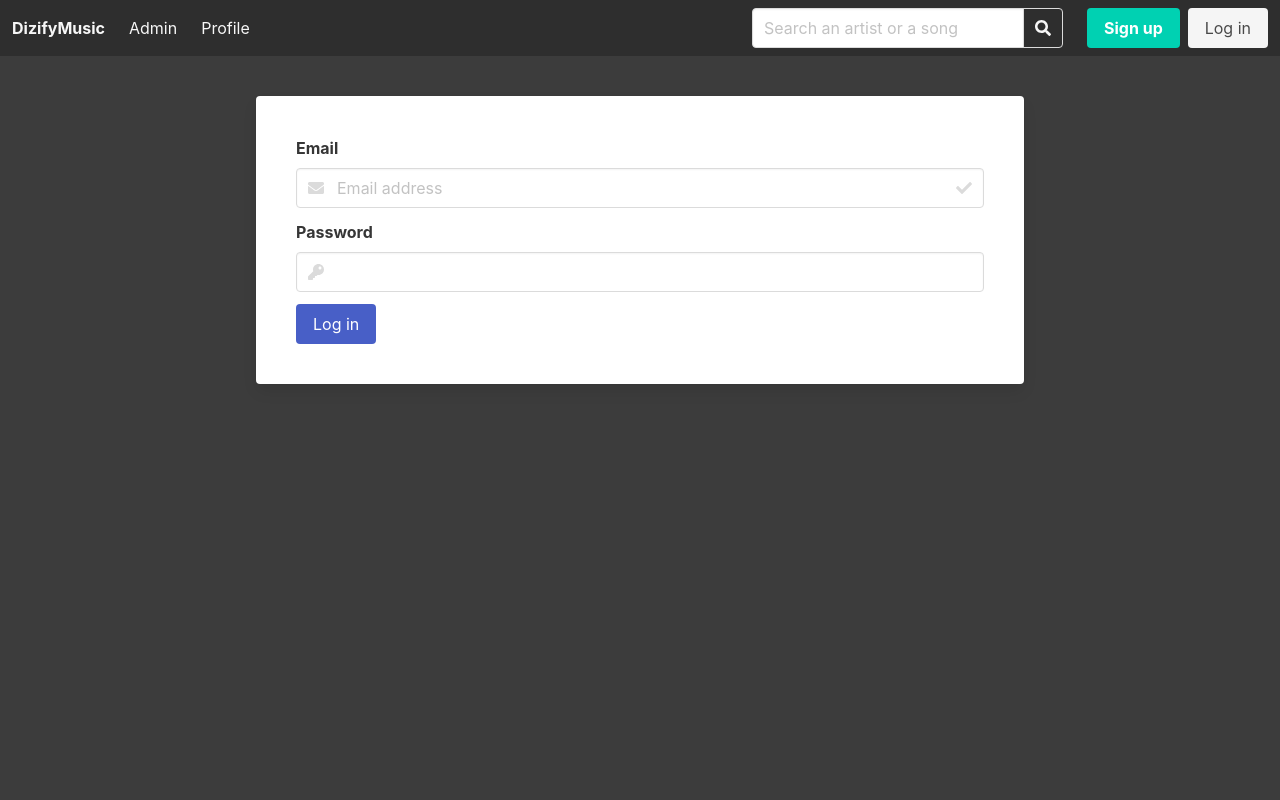
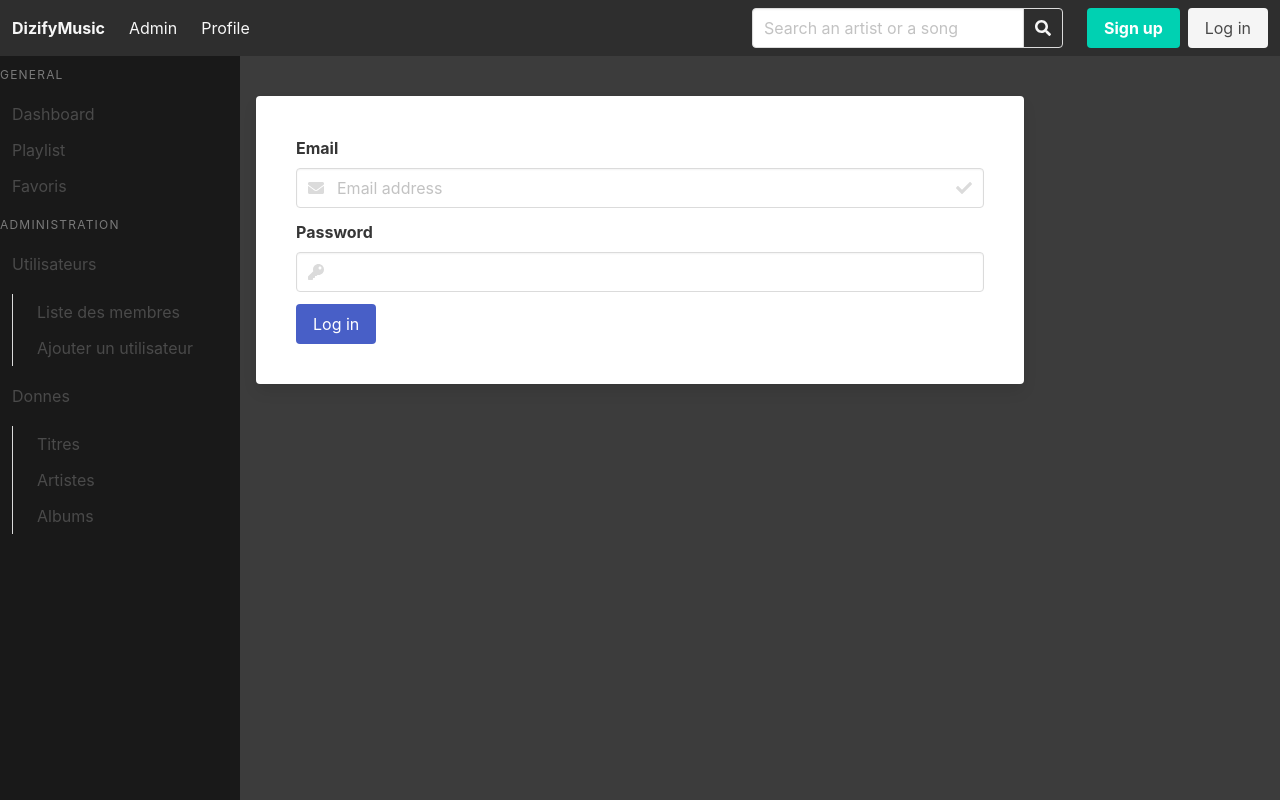
Before and after one commit to ErwannGui/dizifymusic, a React (Create React App) app: page /login in a window 1280 px wide. Built offline with nearby package versions, Linux system fonts and the light colour scheme.

Commit message:
add side menu

```diff
--- a/src/App.js
+++ b/src/App.js
@@ -14,6 +14,36 @@ function App() {
     return (
         <div className="App">
             <Header/>
+            <aside className="menu">
+                <p className="menu-label">
+                    General
+                </p>
+                <ul className="menu-list">
+                    <li><a>Dashboard</a></li>
+                    <li><a>Playlist</a></li>
+                    <li><a>Favoris</a></li>
+                </ul>
+                <p className="menu-label">
+                    Administration
+                </p>
+                <ul className="menu-list">
+                    <li><a>Utilisateurs</a></li>
+                    <li>
+                        <ul>
+                            <li><a>Liste des membres</a></li>
+                            <li><a>Ajouter un utilisateur</a></li>
+                        </ul>
+                    </li>
+                    <li><a>Donnes</a></li>
+                    <li>
+                        <ul>
+                            <li><a>Titres</a></li>
+                            <li><a>Artistes</a></li>
+                            <li><a>Albums</a></li>
+                        </ul>
+                    </li>
+                </ul>
+            </aside>
             <main className="section">
                 <Switch>
                     <Route path="/" exact component={Home} />
--- a/src/App.scss
+++ b/src/App.scss
@@ -38,6 +38,24 @@ body {
   }
 }
 
+aside.menu {
+  background: #191919;
+  width: 240px;
+  position: fixed;
+  top: 56px;
+  height: calc(100% - 56px);
+  padding: 10px 0;
+}
+
+main {
+  position: absolute;
+  max-width: 100%;
+  /*height: 100%;*/
+  right: 0;
+  top: 56px;
+  width: calc(100% - 240px);
+}
+
 .login .card {
   padding: 40px;
   max-width: 60%;
```
